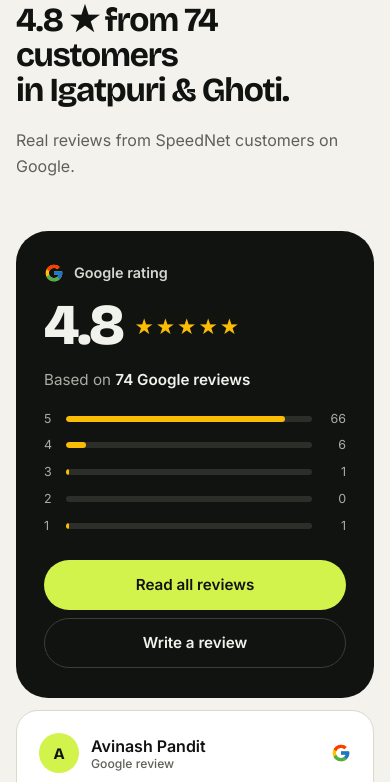
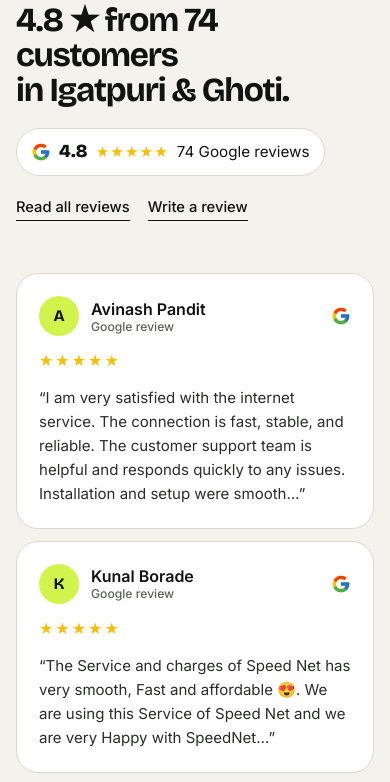
Before and after one commit to speednetigatpuri-beep/speednet, a plain HTML site: page index.html in a window 390 px wide. Shown: the part 7216-7998 px from the top of the page. Drawn offline with nearby package versions, Linux system fonts and the light colour scheme.

Commit message:
Reviews: replace big rating card with a small rating line
Removes the star breakdown; keeps 4.8 · 74 Google reviews with Read all / Write a review links.

Co-Authored-By: Claude Opus 5.5 <noreply@anthropic.com>

```diff
--- a/index.html
+++ b/index.html
@@ -17,7 +17,7 @@
   <link rel="preconnect" href="https://fonts.gstatic.com" crossorigin />
   <link href="https://fonts.googleapis.com/css2?family=Bricolage+Grotesque:opsz,wght@12..96,500;12..96,600;12..96,700;12..96,800&family=Inter:wght@400;500;600&family=Instrument+Serif:ital@1&display=swap" rel="stylesheet" />
   <link rel="preload" as="image" href="img/home-broadband-couple-igatpuri.webp" fetchpriority="high" />
-  <link rel="stylesheet" href="styles.css?v=15" />
+  <link rel="stylesheet" href="styles.css?v=16" />
   <link rel="icon" type="image/svg+xml" href="brand/speednet-icon.svg" />
   <link rel="icon" type="image/png" sizes="512x512" href="brand/png/speednet-icon-512.png" />
   <link rel="apple-touch-icon" href="brand/png/apple-touch-icon.png" />
@@ -377,27 +377,12 @@
             <h2>4.8 ★ from 74 customers<br />in Igatpuri &amp; Ghoti.</h2>
           </div>
           <div class="head__aside">
-            <p>Real reviews from SpeedNet customers on Google.</p>
+            <div class="rsmall"><svg class="g-logo" viewBox="0 0 48 48" aria-hidden="true"><path fill="#FFC107" d="M43.6 20.5H42V20H24v8h11.3C33.7 32.7 29.2 36 24 36c-6.6 0-12-5.4-12-12s5.4-12 12-12c3.1 0 5.8 1.2 7.9 3.1l5.7-5.7C34 6.1 29.3 4 24 4 12.9 4 4 12.9 4 24s8.9 20 20 20 20-8.9 20-20c0-1.3-.1-2.4-.4-3.5z"/><path fill="#FF3D00" d="M6.3 14.7l6.6 4.8C14.7 15.1 19 12 24 12c3.1 0 5.8 1.2 7.9 3.1l5.7-5.7C34 6.1 29.3 4 24 4 16.3 4 9.7 8.3 6.3 14.7z"/><path fill="#4CAF50" d="M24 44c5.2 0 9.9-2 13.4-5.2l-6.2-5.2C29.2 35.1 26.7 36 24 36c-5.2 0-9.6-3.3-11.3-8l-6.5 5C9.5 39.6 16.2 44 24 44z"/><path fill="#1976D2" d="M43.6 20.5H42V20H24v8h11.3c-.8 2.2-2.2 4.2-4.1 5.6l6.2 5.2C37 39.2 44 34 44 24c0-1.3-.1-2.4-.4-3.5z"/></svg><b>4.8</b><span class="rsmall__stars" aria-label="4.8 out of 5 stars">★★★★★</span><span>74 Google reviews</span></div>
+            <p class="rsmall__links"><a class="ul" href="https://www.google.com/maps?cid=8651594604110889001" target="_blank" rel="noopener">Read all reviews</a><a class="ul" href="https://www.google.com/search?q=SpeedNet+internet+solutions+Igatpuri#lrd=0x3bdd8713334e1b39:0x7810a3744eb74029,3" target="_blank" rel="noopener">Write a review</a></p>
           </div>
         </div>
 
         <div class="reviews-grid">
-          <aside class="rsum">
-            <div class="rsum__head"><svg class="g-logo" viewBox="0 0 48 48" aria-hidden="true"><path fill="#FFC107" d="M43.6 20.5H42V20H24v8h11.3C33.7 32.7 29.2 36 24 36c-6.6 0-12-5.4-12-12s5.4-12 12-12c3.1 0 5.8 1.2 7.9 3.1l5.7-5.7C34 6.1 29.3 4 24 4 12.9 4 4 12.9 4 24s8.9 20 20 20 20-8.9 20-20c0-1.3-.1-2.4-.4-3.5z"/><path fill="#FF3D00" d="M6.3 14.7l6.6 4.8C14.7 15.1 19 12 24 12c3.1 0 5.8 1.2 7.9 3.1l5.7-5.7C34 6.1 29.3 4 24 4 16.3 4 9.7 8.3 6.3 14.7z"/><path fill="#4CAF50" d="M24 44c5.2 0 9.9-2 13.4-5.2l-6.2-5.2C29.2 35.1 26.7 36 24 36c-5.2 0-9.6-3.3-11.3-8l-6.5 5C9.5 39.6 16.2 44 24 44z"/><path fill="#1976D2" d="M43.6 20.5H42V20H24v8h11.3c-.8 2.2-2.2 4.2-4.1 5.6l6.2 5.2C37 39.2 44 34 44 24c0-1.3-.1-2.4-.4-3.5z"/></svg><span>Google rating</span></div>
-            <div><span class="rsum__score">4.8</span><span class="rsum__stars" aria-label="4.8 out of 5 stars">★★★★★</span></div>
-            <p class="rsum__count">Based on <b>74 Google reviews</b></p>
-            <div class="rbars" aria-label="Rating breakdown">
-              <div class="rbar"><span>5</span><i style="--w:89.2%"></i><span>66</span></div>
-              <div class="rbar"><span>4</span><i style="--w:8.1%"></i><span>6</span></div>
-              <div class="rbar"><span>3</span><i style="--w:1.4%"></i><span>1</span></div>
-              <div class="rbar"><span>2</span><i style="--w:0.0%"></i><span>0</span></div>
-              <div class="rbar"><span>1</span><i style="--w:1.4%"></i><span>1</span></div>
-            </div>
-            <div class="rsum__btns">
-              <a href="https://www.google.com/maps?cid=8651594604110889001" class="btn btn--lime" target="_blank" rel="noopener">Read all reviews</a>
-              <a href="https://www.google.com/search?q=SpeedNet+internet+solutions+Igatpuri#lrd=0x3bdd8713334e1b39:0x7810a3744eb74029,3" class="btn btn--ghost-light" target="_blank" rel="noopener">Write a review</a>
-            </div>
-          </aside>
 
           <div class="rmain">
             <div class="rcards">
@@ -662,6 +647,6 @@
     <span>Chat with us</span>
   </a>
 
-  <script src="script.js?v=15"></script>
+  <script src="script.js?v=16"></script>
 </body>
 </html>
--- a/styles.css
+++ b/styles.css
@@ -475,22 +475,12 @@ address { font-style: normal; }
 .g-rating__stars { color: #fbbc04; letter-spacing: 1px; }
 .g-rating b { font-weight: 700; }
 
-.reviews-grid { display: grid; grid-template-columns: 330px minmax(0, 1fr); gap: 12px; align-items: stretch; }
-.rsum { background: var(--ink); color: #f1f2ec; border-radius: var(--r-xl); padding: 30px 28px; display: flex; flex-direction: column; gap: 16px; }
-.rsum__head { display: flex; align-items: center; gap: 10px; font-weight: 600; font-size: .9rem; color: #d4d7cf; }
-.rsum__score { font-family: var(--f-head); font-size: 4.4rem; font-weight: 800; letter-spacing: -0.05em; line-height: .9; margin-right: 12px; }
-.rsum__stars { color: #fbbc04; font-size: 1.35rem; letter-spacing: 2px; vertical-align: 10px; }
-.rsum__count { color: #a9ada3; font-size: .95rem; }
-.rsum__count b { color: #f1f2ec; }
-.rbars { display: grid; gap: 7px; }
-.rbar { display: grid; grid-template-columns: 12px 1fr 24px; gap: 10px; align-items: center; font-size: .78rem; color: #a9ada3; }
-.rbar i { height: 6px; border-radius: 99px; background: #2b2e29; position: relative; overflow: hidden; }
-.rbar i::after { content: ""; position: absolute; inset: 0 auto 0 0; width: var(--w); background: #fbbc04; border-radius: inherit; }
-.rbar span:last-child { text-align: right; }
-.rsum__btns { display: grid; gap: 8px; margin-top: auto; padding-top: 8px; }
-.btn--ghost-light { border: 1.5px solid #3a3e37; color: #f1f2ec; }
-.btn--ghost-light:hover { border-color: var(--lime); color: var(--lime); }
-
+.reviews-grid { display: block; }
+.rsmall { display: inline-flex; align-items: center; gap: 8px; padding: 8px 14px; border-radius: 999px; background: var(--white); border: 1px solid var(--line); color: var(--ink); font-size: .95rem; }
+.rsmall b { font-family: var(--f-head); font-size: 1.15rem; font-weight: 800; }
+.rsmall__stars { color: #fbbc04; letter-spacing: 1px; }
+.rsmall__links { display: flex; flex-wrap: wrap; gap: 18px; font-size: .92rem; }
+.rsmall__links a { color: var(--ink); }
 .rmain { display: grid; gap: 12px; align-content: start; }
 .rcards { display: grid; grid-template-columns: repeat(3, minmax(0, 1fr)); gap: 12px; }
 .rcard { margin: 0; background: var(--white); border: 1px solid var(--line); border-radius: var(--r-lg); padding: 22px; display: flex; flex-direction: column; gap: 12px; }
@@ -506,19 +496,8 @@ address { font-style: normal; }
 .rquotes li { padding: 16px 18px; border-radius: var(--r-md); background: var(--white); border: 1px dashed #cfcabd; font-family: var(--f-head); font-weight: 600; font-size: 1rem; letter-spacing: -0.01em; line-height: 1.35; }
 .section--tint .rquotes li { background: var(--paper); }
 
-@media (max-width: 1100px) {
-  .reviews-grid { grid-template-columns: minmax(0, 1fr); }
-  .rsum { display: grid; grid-template-columns: auto 1fr; align-items: center; column-gap: 28px; }
-  .rsum__head, .rsum__btns { grid-column: 1 / -1; }
-  .rsum__btns { grid-template-columns: 1fr 1fr; }
-}
 @media (max-width: 900px) {
   .rcards, .rquotes { grid-template-columns: minmax(0, 1fr); }
-}
-@media (max-width: 600px) {
-  .rsum { grid-template-columns: minmax(0, 1fr); }
-  .rsum__btns { grid-template-columns: minmax(0, 1fr); }
-  .rsum__score { font-size: 3.6rem; }
 }
 
 /* ---------- floating WhatsApp ---------- */
```
Also changed, not shown: ghoti/index.html (+4 -19 lines), igatpuri/index.html (+4 -19 lines), resort-wifi-igatpuri/index.html (+4 -19 lines), 1 other file.
